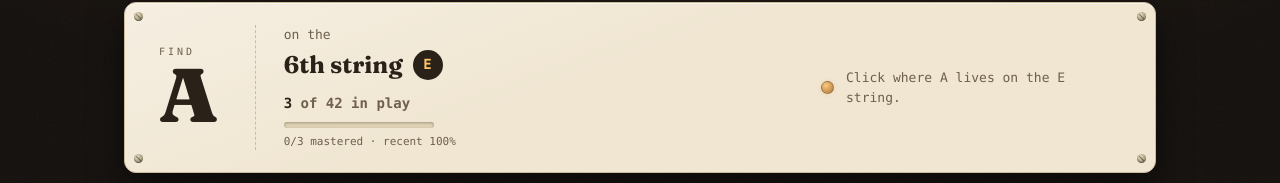
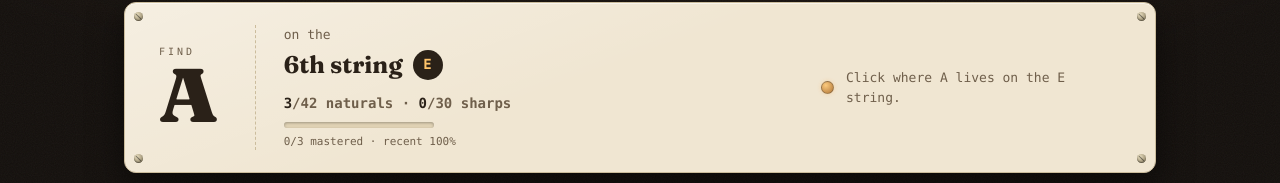
Before and after one commit to AbhinavDwarapu/note-compass, a React (Vite) app: page / in a window 1280 px wide. Shown: the part 120-303 px from the top of the page. Built offline with nearby package versions, Linux system fonts and the light colour scheme; a web font is replaced by a local one.

Commit message:
in guided mode, add accidentals when the neigbouring pairs are mastered

```diff
--- a/src/App.tsx
+++ b/src/App.tsx
@@ -12,7 +12,8 @@ import {
   GUIDED_FAST_MS,
   GUIDED_GROWTH_ACCURACY,
   GUIDED_RECENT_WINDOW,
-  GUIDED_TOTAL,
+  GUIDED_NATURAL_TOTAL,
+  GUIDED_SHARP_TOTAL,
   isNaturalPitch,
   makeWeight,
   makeKindPicker,
@@ -747,10 +748,12 @@ function App() {
 
   const progressive = settings.mode !== "free";
   const guided = settings.mode === "guided";
-  const universeCount = guided
-    ? GUIDED_TOTAL
-    : buildCandidates(settings).length;
+  const universeCount = buildCandidates(settings).length;
   const pool = activePool(settings, unlocked);
+  const naturalsInPlay = pool.filter((cell) =>
+    isNaturalPitch(pitchClassAt(cell)),
+  ).length;
+  const sharpsInPlay = pool.length - naturalsInPlay;
   const activeKeys = progressive ? new Set(pool.map(cellKey)) : null;
   const masteredCells = progressive
     ? pool.filter(
@@ -861,10 +864,20 @@ function App() {
           </strong>
           {progressive && (
             <>
-              <span className="prompt-where-count">
-                {pool.length}
-                <span className="of"> of {universeCount} in play</span>
-              </span>
+              {guided ? (
+                <span className="prompt-where-count">
+                  {naturalsInPlay}
+                  <span className="of">/{GUIDED_NATURAL_TOTAL} naturals</span>
+                  <span className="of"> · </span>
+                  {sharpsInPlay}
+                  <span className="of">/{GUIDED_SHARP_TOTAL} sharps</span>
+                </span>
+              ) : (
+                <span className="prompt-where-count">
+                  {pool.length}
+                  <span className="of"> of {universeCount} in play</span>
+                </span>
+              )}
               <div className="unlock-bar">
                 <i
                   style={{
@@ -1233,12 +1246,17 @@ function App() {
               </dd>
               <dt>Guided</dt>
               <dd>
-                A hands-off journey across the natural notes of the whole neck,
-                one string at a time. You start with F, G, and A on the low E
+                A hands-off journey across every note of the whole neck, one
+                string at a time. You start with F, G, and A on the low E
                 string. As you master what's unlocked, new naturals join from
-                the same string, the fret window grows out to fret 12, and once
-                a string is complete the next one begins (A, then D, G, B, high
-                e). Mastery here is adaptive and tracked per string/fret spot: a
+                the same string and the fret window grows out to fret 12.
+                Sharps arrive anchored to what you already know: each one
+                unlocks only after the naturals on both sides of it are in
+                play, so F♯ follows F and G rather than landing cold. Once a
+                string is complete — naturals and sharps both — the next one
+                begins (A, then D, G, B, high e), and the prompt card tracks
+                the two stages separately. Mastery here is adaptive and
+                tracked per string/fret spot: a
                 spot you've never missed only needs a streak of 2, while each
                 recorded miss there raises its requirement (up to 5) until you
                 win it back. Speed counts too — only answers under 3 seconds
--- a/src/music.ts
+++ b/src/music.ts
@@ -141,31 +141,51 @@ export const GUIDED_RUST_EVERY = 8;
 export const GUIDED_RUST_CAP = 4;
 export const GUIDED_NAME_CHANCE = 0.4;
 
-export const GUIDED_TOTAL = GUITAR_STRINGS.reduce((total, _, stringIndex) => {
-  let count = 0;
-  for (let fret = 1; fret <= GUIDED_MAX_FRETS; fret++) {
-    if (isNaturalPitch(pitchClassAt({ stringIndex, fret }))) count++;
-  }
-  return total + count;
-}, 0);
+const countGuidedCells = (matches: (pitchClass: number) => boolean) =>
+  GUITAR_STRINGS.reduce((total, _, stringIndex) => {
+    let count = 0;
+    for (let fret = 1; fret <= GUIDED_MAX_FRETS; fret++) {
+      if (matches(pitchClassAt({ stringIndex, fret }))) count++;
+    }
+    return total + count;
+  }, 0);
+
+export const GUIDED_NATURAL_TOTAL = countGuidedCells(isNaturalPitch);
+export const GUIDED_SHARP_TOTAL = countGuidedCells(
+  (pitchClass) => !isNaturalPitch(pitchClass),
+);
 
 export function pickGuidedCell(
   unlockedKeys: string[],
   canGrow = true,
 ): Cell | null {
   const unlockedSet = new Set(unlockedKeys);
+  const anchorsUnlocked = (cell: Cell) =>
+    [cell.fret - 1, cell.fret + 1]
+      .filter((fret) => fret >= 1 && fret <= GUIDED_MAX_FRETS)
+      .every((fret) =>
+        unlockedSet.has(cellKey({ stringIndex: cell.stringIndex, fret })),
+      );
   for (const stringIndex of GUIDED_STRING_ORDER) {
-    const locked: Cell[] = [];
+    const unlockable: Cell[] = [];
     for (let fret = 1; fret <= GUIDED_MAX_FRETS; fret++) {
       const cell = { stringIndex, fret };
-      if (!isNaturalPitch(pitchClassAt(cell))) continue;
-      if (!unlockedSet.has(cellKey(cell))) locked.push(cell);
+      if (unlockedSet.has(cellKey(cell))) continue;
+      if (!isNaturalPitch(pitchClassAt(cell)) && !anchorsUnlocked(cell))
+        continue;
+      unlockable.push(cell);
     }
-    if (locked.length === 0) continue;
-    const inWindow = locked.filter((cell) => cell.fret <= GUIDED_START_FRETS);
-    if (inWindow.length > 0)
-      return inWindow[Math.floor(Math.random() * inWindow.length)];
-    return canGrow ? locked[0] : null;
+    if (unlockable.length === 0) continue;
+    const inWindow = unlockable.filter(
+      (cell) => cell.fret <= GUIDED_START_FRETS,
+    );
+    const windowNaturals = inWindow.filter((cell) =>
+      isNaturalPitch(pitchClassAt(cell)),
+    );
+    const windowPool = windowNaturals.length > 0 ? windowNaturals : inWindow;
+    if (windowPool.length > 0)
+      return windowPool[Math.floor(Math.random() * windowPool.length)];
+    return canGrow ? unlockable[0] : null;
   }
   return null;
 }
@@ -243,7 +263,7 @@ export function effectiveSettings(
     ...settings,
     fretCount: GUIDED_MAX_FRETS,
     enabledStrings,
-    naturalsOnly: true,
+    naturalsOnly: cells.every((cell) => isNaturalPitch(pitchClassAt(cell))),
     includeOpenStrings: false,
   };
 }
```
